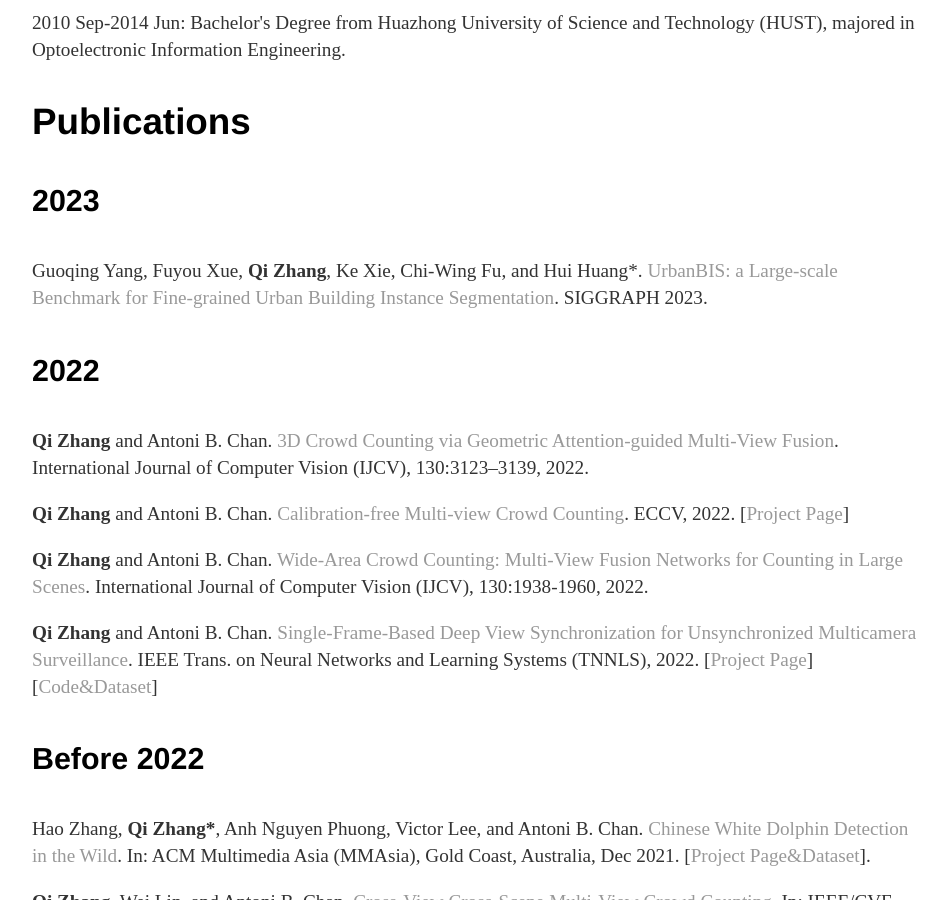
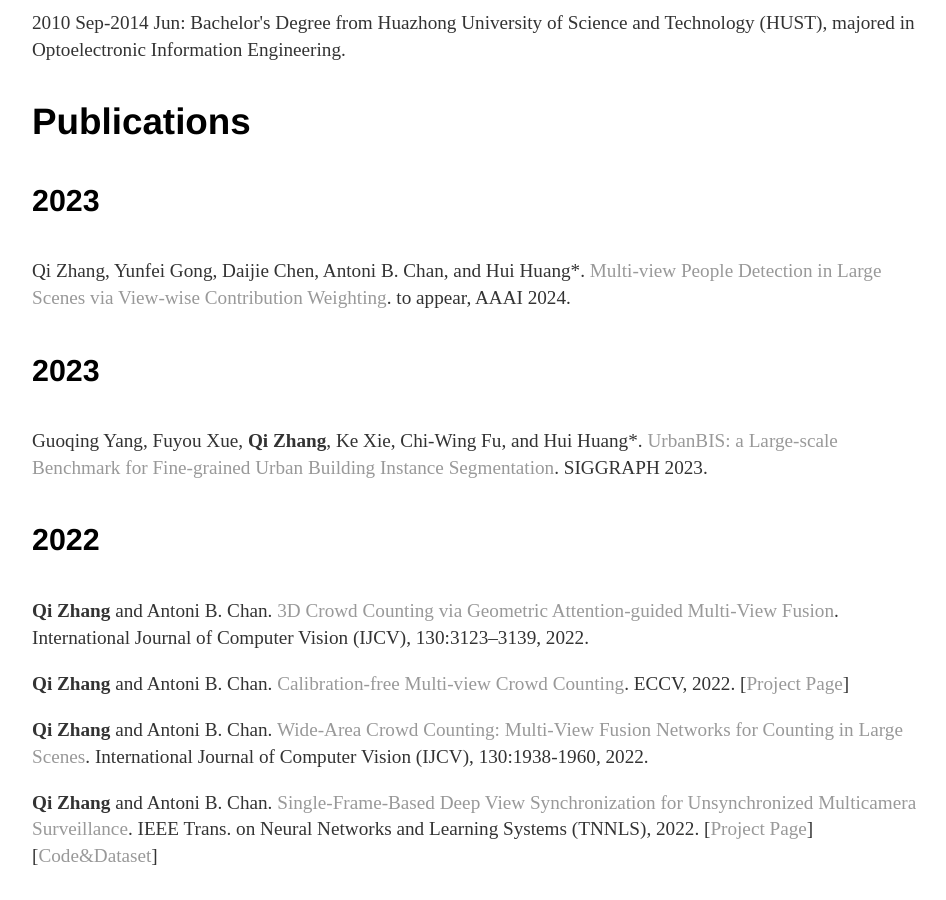
Before and after one commit to zqyq/zqyq.github.io, a Jekyll site: the page built from about/index.html, in a window 1280 px wide and 900 px high, scrolled down 682 px. Shown: the whole window, without its empty margins (160-1106 px from the left). Built offline with Jekyll 4.4.1, drawn with Linux system fonts in a browser that asks for light colours.

Commit message:
Update index.html

```diff
--- a/about/index.html
+++ b/about/index.html
@@ -34,6 +34,11 @@
 
 
 		<h3>Publications</h3>
+		<h4>2023</h4>
+
+		<p>Qi Zhang, Yunfei Gong, Daijie Chen, Antoni B. Chan, and Hui Huang*.
+			<a href=''> Multi-view People Detection in Large Scenes via View-wise Contribution Weighting</a>. to appear, AAAI 2024. </p>
+
 		<h4>2023</h4>
 
 		<p>Guoqing Yang, Fuyou Xue, <strong>Qi Zhang</strong>, Ke Xie, Chi-Wing Fu, and Hui Huang*. <a href='https://vcc.tech/UrbanBIS'> UrbanBIS: a Large-scale Benchmark
```
